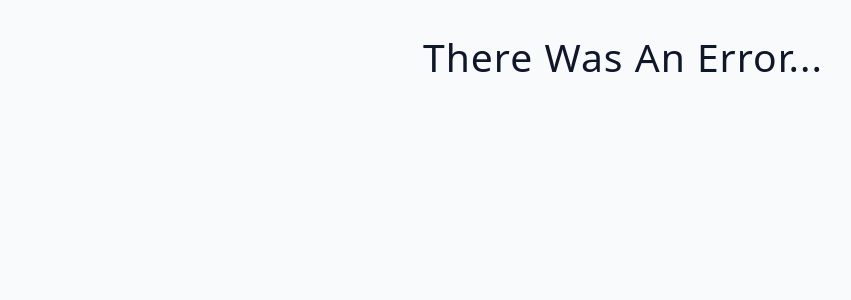
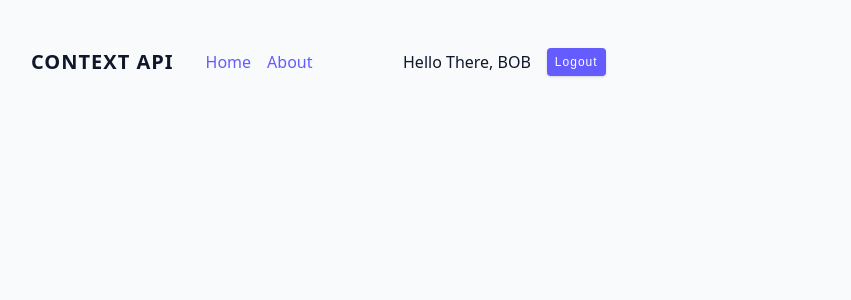
Before and after one commit to Kraddak/react-study, a React (Vite) app: page / in a window 1280 px wide. Shown: the top 300 px of the page, without its empty margins (17-868 px from the left). Built offline with nearby package versions, Linux system fonts and the light colour scheme; no server answers.

Commit message:
tutorial9 owari

```diff
--- a/src/App.jsx
+++ b/src/App.jsx
@@ -2,7 +2,7 @@
 import reactLogo from "./assets/react.svg";
 import viteLogo from "/vite.svg";
 import "./App.css";
-import Starter from "./tutorial/08-custom-hooks/starter/02-fetch-data";
+import Starter from "./tutorial/09-context-api/starter/Navbar";
 
 function App() {
   return <Starter class="app"></Starter>;
--- /dev/null
+++ b/src/tutorial/09-context-api/starter/NavLinks.jsx
@@ -0,0 +1,18 @@
+import UserContainer from './UserContainer';
+
+const NavLinks = () => {
+  return (
+    <div className='nav-container'>
+      <ul className='nav-links'>
+        <li>
+          <a href='#'>home</a>
+        </li>
+        <li>
+          <a href='#'>about</a>
+        </li>
+      </ul>
+      <UserContainer />
+    </div>
+  );
+};
+export default NavLinks;
--- /dev/null
+++ b/src/tutorial/09-context-api/starter/Navbar.jsx
@@ -0,0 +1,28 @@
+import { createContext } from "react";
+import { useContext } from "react";
+import { useState } from "react";
+import NavLinks from "./NavLinks";
+
+export const NavbarContext = createContext();
+// returns two components
+// Provider - wrap return in Parent Component
+// Consumer - replaced by useContext() hook
+
+// custom hook
+export const useAppContext = () => useContext(NavbarContext);
+
+const Navbar = () => {
+  const [user, setUser] = useState({ name: "bob" });
+  const logout = () => {
+    setUser(null);
+  };
+  return (
+    <NavbarContext.Provider value={{ user, logout }}>
+      <nav className="navbar">
+        <h5>CONTEXT API</h5>
+        <NavLinks />
+      </nav>
+    </NavbarContext.Provider>
+  );
+};
+export default Navbar;
--- /dev/null
+++ b/src/tutorial/09-context-api/starter/UserContainer.jsx
@@ -0,0 +1,21 @@
+import { useContext } from 'react';
+import { NavbarContext } from './Navbar';
+import { useAppContext } from './Navbar';
+const UserContainer = () => {
+  const { user, logout } = useAppContext();
+  return (
+    <div className='user-container'>
+      {user ? (
+        <>
+          <p>Hello There, {user.name.toUpperCase()}</p>
+          <button type='button' className='btn' onClick={logout}>
+            logout
+          </button>
+        </>
+      ) : (
+        <p>Please Login</p>
+      )}
+    </div>
+  );
+};
+export default UserContainer;
```
